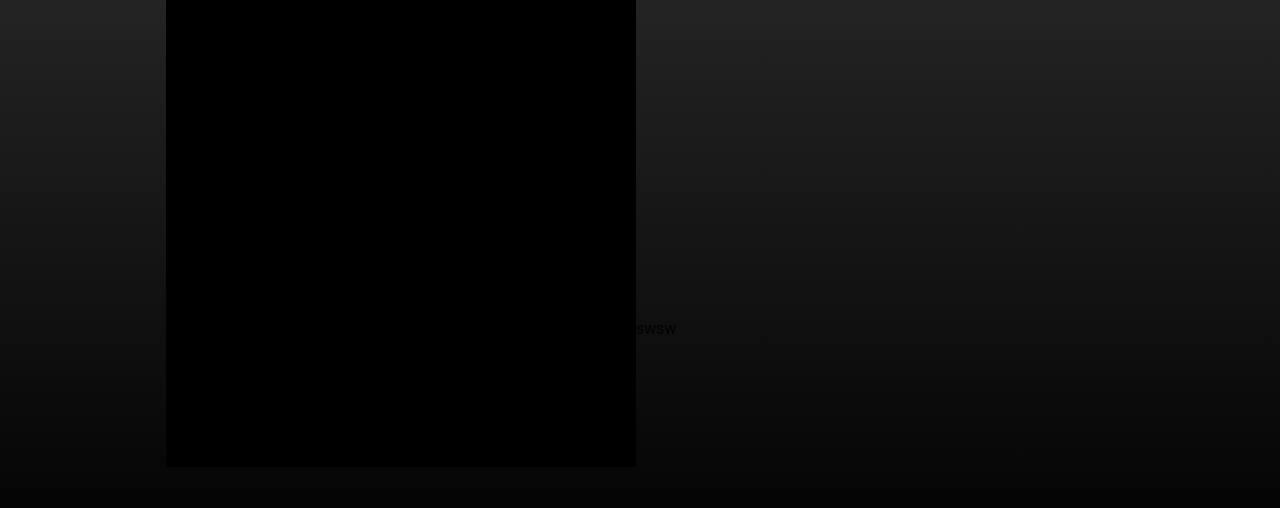
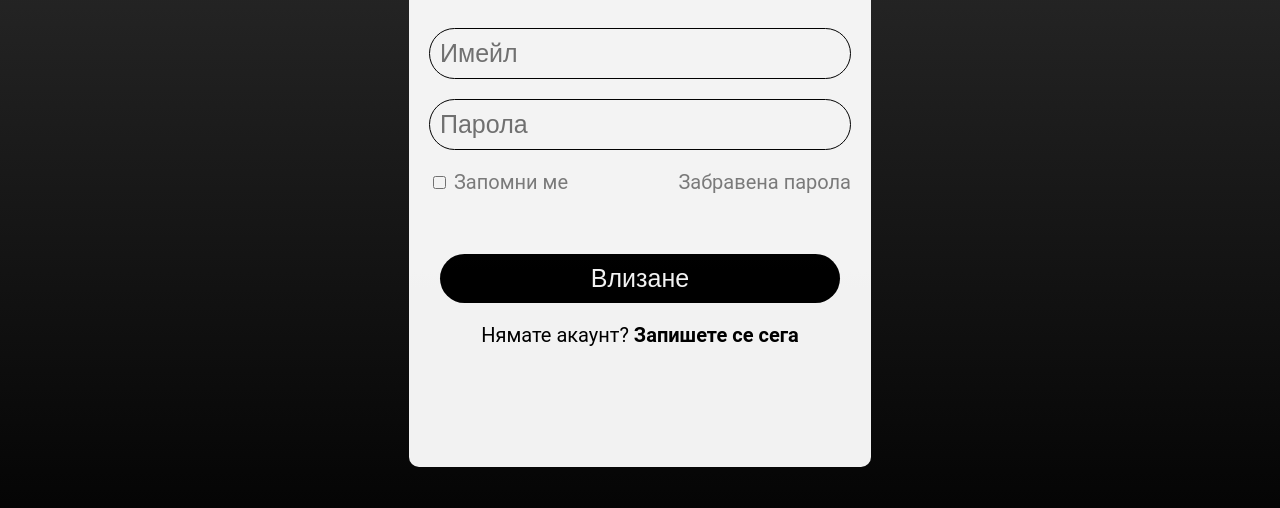
Before and after one commit to YorDN/NoirParfumes, a plain HTML site: page profile-make.html in a window 1280 px wide. Shown: the part 292-800 px from the top of the page. Drawn offline with Linux system fonts and the light colour scheme; a web font is replaced by a local one.

Commit message:
redit smth

```diff
--- a/profile-make.html
+++ b/profile-make.html
@@ -81,15 +81,6 @@
           </div>
         </div>
       </div>
-      <div class="sign-up-box-shell">
-        <div class="sign-up-box">
-          swsw
-        </div>
-      </div>
-    </div>
-    <div class="sider">
-      kdjdoiaFHNo
-    </div>
   </div>
 </main>
 <footer class="footer">
--- a/styles/profile-maker.css
+++ b/styles/profile-maker.css
@@ -90,28 +90,3 @@ main{
   margin-top: 120px;
   margin-bottom: 120px;
 }
-.sider{
-  width: 470px;
-  background-color: black;
-  position: relative;
-  animation: slide 0.8s ease-out;
-  animation-fill-mode: forwards;
-  bottom: 0px;
-  top: 0px;
-}
-@keyframes slide{
-  from{
-    left: 0px;
-  }
-  to{
-    left: -470px;
-  }
-}
-.sign-up-box{
-  position: absolute;
-  width: 470px;
-  bottom: 170px;
-}
-.sign-up-box-shell{
-  background-color: white;
-}
```
